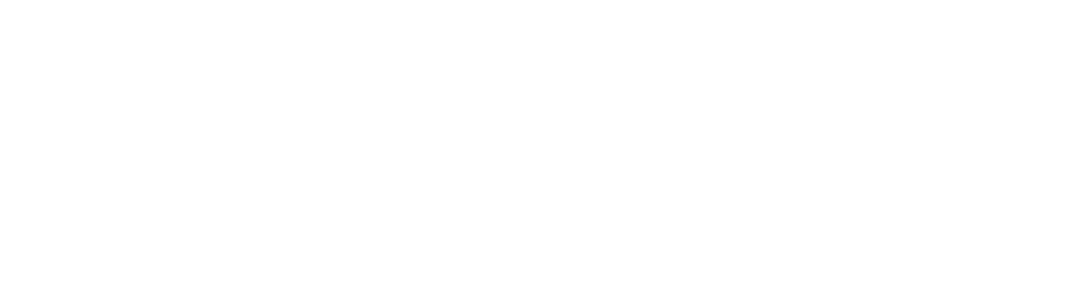
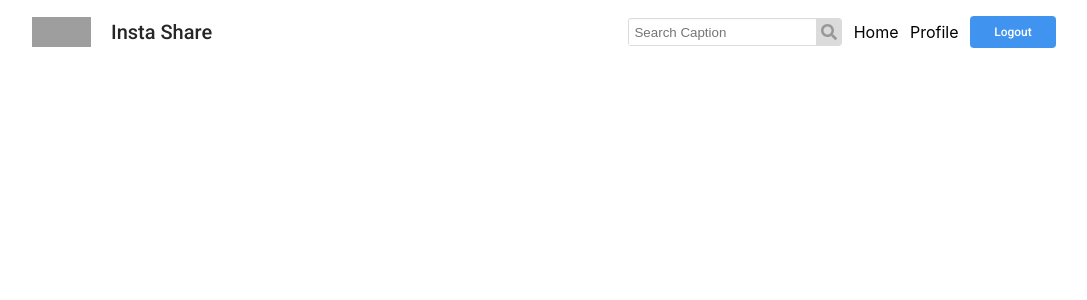
Before and after one commit to Dhruvit007/instagram-clone, a React (Create React App) app: page / in a window 1280 px wide. Shown: the top 300 px of the page, without its empty margins (96-1183 px from the left). Built offline with nearby package versions, Linux system fonts and the light colour scheme; grey boxes are pictures that could not be loaded; a web font is replaced by a local one.

Commit message:
Instagram clone

```diff
--- a/src/App.js
+++ b/src/App.js
@@ -1,10 +1,12 @@
 import {Route, Switch} from 'react-router-dom'
 import Login from './components/Login'
+import Home from './components/Home'
 import './App.css'
 
 const App = () => (
   <Switch>
     <Route exact path="/login" component={Login} />
+    <Route exact path="/" component={Home} />
   </Switch>
 )
 
--- /dev/null
+++ b/src/components/Header/index.css
@@ -0,0 +1,105 @@
+.header-logo-container {
+  display: flex;
+  align-items: center;
+  justify-content: space-between;
+}
+.header-logo-container-1 {
+  width: 60%;
+  display: flex;
+  align-items: center;
+}
+@media screen and (min-width: 1000px) {
+  .header-logo-container-1 {
+    width: 60%;
+  }
+}
+.header-logo-name {
+  font-family: 'Roboto';
+  font-style: normal;
+  font-weight: 500;
+  font-size: 20px;
+  line-height: 24px;
+  /* identical to box height, or 120% */
+
+  color: #262626;
+}
+.header-logo-image {
+  width: 59px;
+  height: 30px;
+  margin-right: 20px;
+}
+.nav-items-container {
+  display: flex;
+  justify-content: space-between;
+  align-items: center;
+  list-style-type: none;
+  width: 70%;
+}
+@media screen and (max-width: 767px) {
+  .nav-items-container {
+    display: none;
+  }
+}
+@media screen and (min-width: 1000px) {
+  .nav-items-container {
+    width: 70%;
+  }
+}
+@media screen and (min-width: 1200px) {
+  .nav-items-container {
+    width: 50%;
+  }
+}
+.caption-search-container {
+  display: flex;
+  justify-content: space-between;
+  align-items: center;
+  width: 214px;
+  background: #fafafa;
+  border: 1px solid #dbdbdb;
+  border-radius: 3px;
+  width: 50%;
+}
+.search-caption {
+  border: none;
+  outline: none;
+  padding: 5px;
+}
+.search-icon-container {
+  background: #dbdbdb;
+  border-radius: 0px 2px 2px 0px;
+  height: 100%;
+  width: 20%;
+  display: flex;
+  justify-content: center;
+  align-items: center;
+  padding: 0px;
+}
+.search-icon {
+  color: #989898;
+  border-radius: 0px 2px 2px 0px;
+  height: 26px;
+}
+.logout-btn {
+  padding: 8px 24px;
+  gap: 8px;
+  width: 86px;
+  height: 32px;
+  background: #4094ef;
+  border-radius: 4px;
+  font-family: 'Roboto';
+  font-style: normal;
+  font-weight: 500;
+  font-size: 12px;
+  color: #ffffff;
+  border: none;
+  outline: none;
+}
+.humbugger-menu {
+  display: none;
+}
+@media screen and (max-width: 767px) {
+  .humbugger-menu {
+    display: block;
+  }
+}
--- /dev/null
+++ b/src/components/Header/index.js
@@ -0,0 +1,47 @@
+import {Component} from 'react'
+import {FaSearch} from 'react-icons/fa'
+import {GiHamburgerMenu} from 'react-icons/gi'
+import './index.css'
+
+class Header extends Component {
+  render() {
+    return (
+      <div>
+        <div className="header-logo-container">
+          <div className="header-logo-container-1">
+            <img
+              src="https://res.cloudinary.com/dzjf06ctr/image/upload/v1668934317/Standard_Collection_8_ag667t.png"
+              alt="form-logo"
+              className="header-logo-image"
+            />
+            <h1 className="header-logo-name">Insta Share</h1>
+          </div>
+          <ul className="nav-items-container">
+            <div className="caption-search-container">
+              <input
+                placeholder="Search Caption"
+                className="search-caption"
+                type="text"
+              />
+              <div className="search-icon-container">
+                <FaSearch className="search-icon" />
+              </div>
+            </div>
+            <li>Home</li>
+            <li>Profile</li>
+            <li>
+              <button className="logout-btn" type="button">
+                Logout
+              </button>
+            </li>
+          </ul>
+          <div className="humbugger-menu">
+            <GiHamburgerMenu />
+          </div>
+        </div>
+      </div>
+    )
+  }
+}
+
+export default Header
--- /dev/null
+++ b/src/components/Home/index.css
@@ -0,0 +1,8 @@
+.home-contain-container {
+  display: flex;
+  flex-direction: column;
+  align-items: center;
+}
+.home-contain-container-1 {
+  width: 80%;
+}
--- /dev/null
+++ b/src/components/Home/index.js
@@ -0,0 +1,17 @@
+import {Component} from 'react'
+import Header from '../Header'
+import './index.css'
+
+class Home extends Component {
+  render() {
+    return (
+      <div className="home-contain-container">
+        <div className="home-contain-container-1">
+          <Header />
+        </div>
+      </div>
+    )
+  }
+}
+
+export default Home
```
Also changed, not shown: src/components/Counter/index.js (deleted, +0 -21 lines), src/components/Counter/index.css (deleted).
